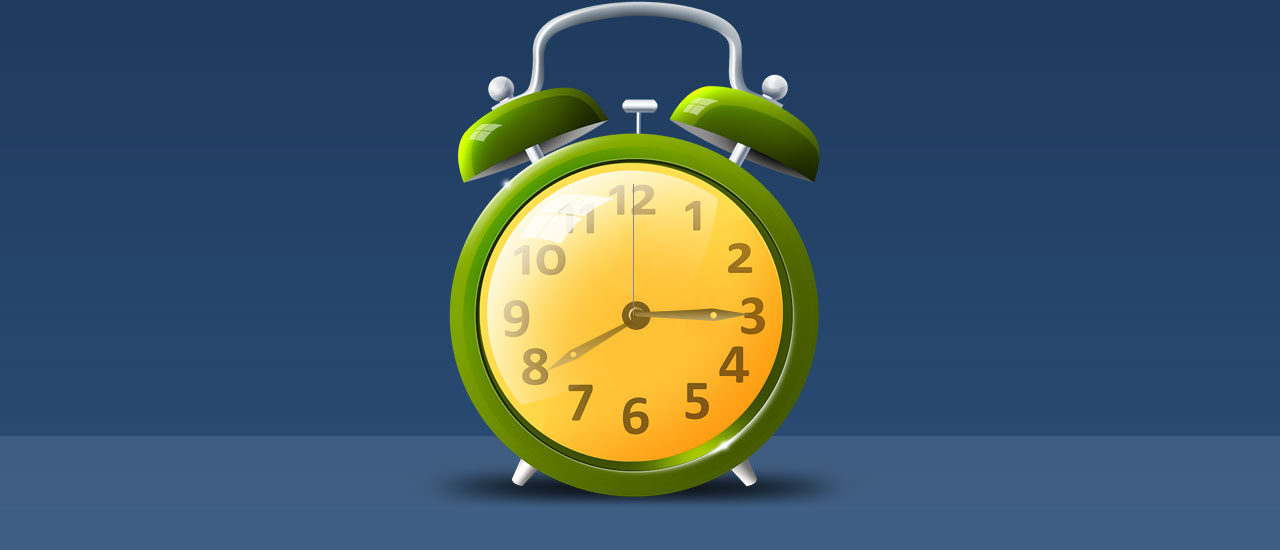
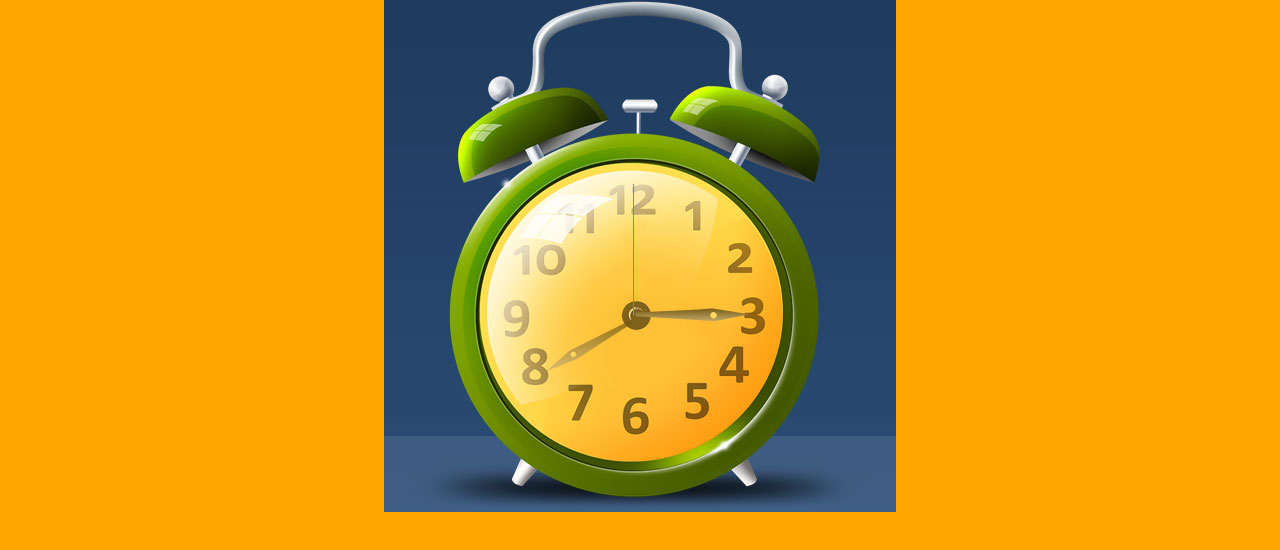
Before and after one commit to ignatevm/ignatevm.github.io, a plain HTML site: page clock.html in a window 1280 px wide. Drawn offline with Linux system fonts and the light colour scheme.

Commit message:
Update clock.html

```diff
--- a/clock.html
+++ b/clock.html
@@ -6,7 +6,7 @@
 	body {
 		margin: 0;
 		padding: 0;
-		background: #3e5e84 url(bg_stretch.gif) repeat-x;
+		background-color: orange;
 	}
 	* {
 		margin: 0;
```
